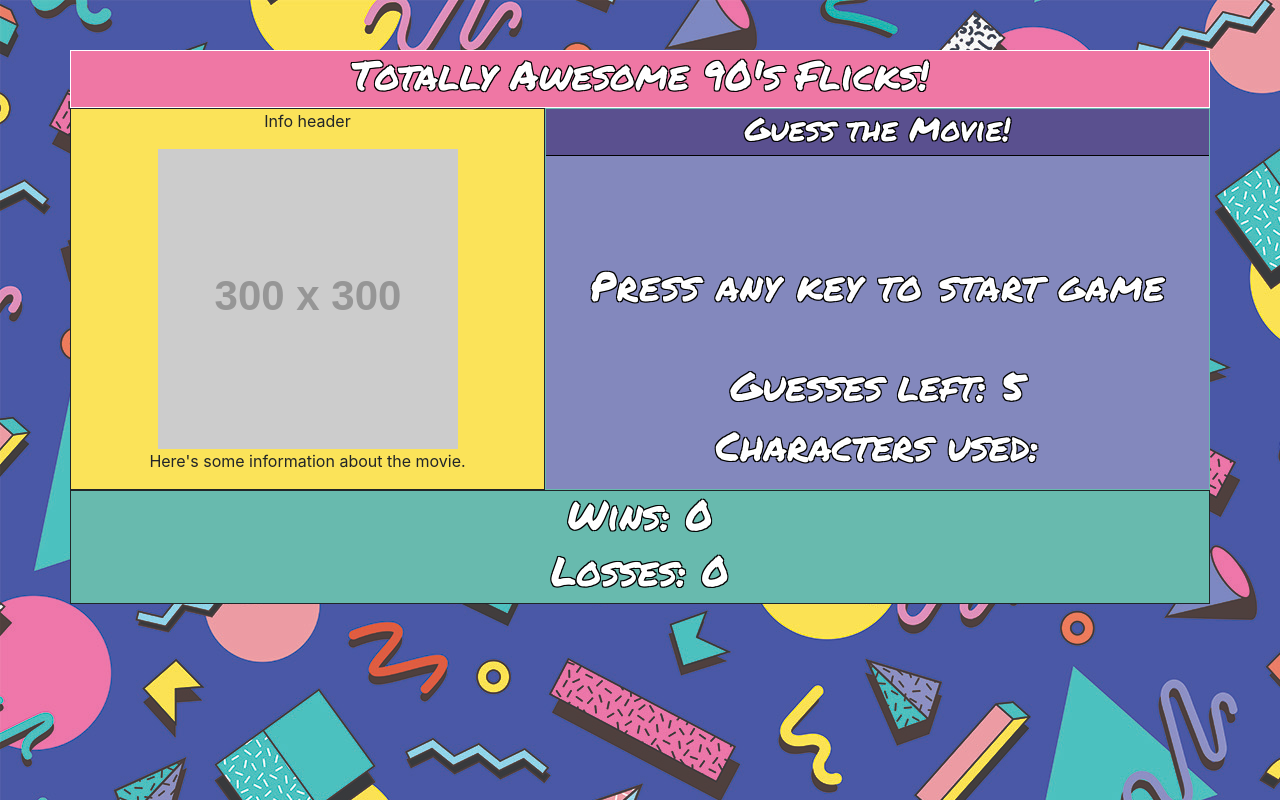
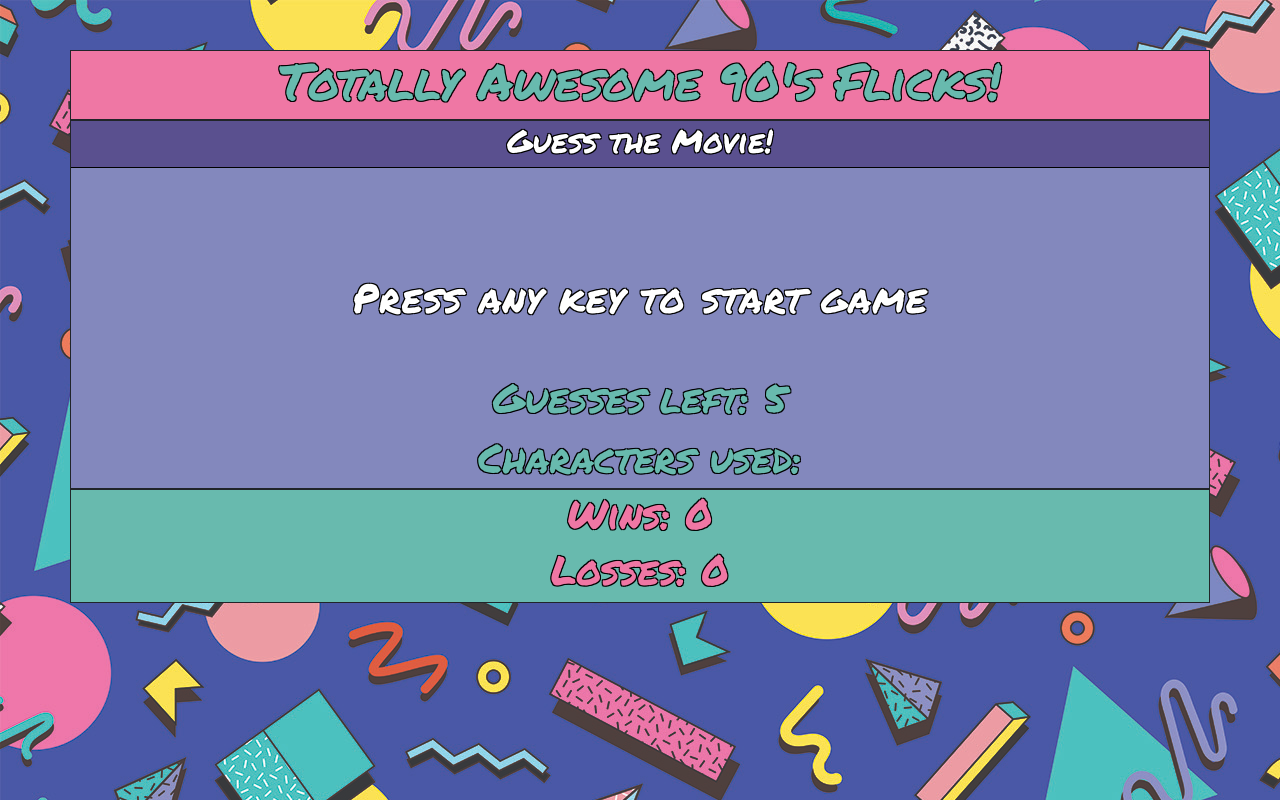
Before and after one commit to joecooler21/Word-Guess-Game, a plain HTML site: page index.html in a window 1280 px wide. Drawn offline with nearby package versions, Linux system fonts and the light colour scheme; placeholder pictures from the web are drawn by us.

Commit message:
game code and UI done, various tweaks

```diff
--- a/assets/css/style.css
+++ b/assets/css/style.css
@@ -39,27 +39,49 @@ body {
     letter-spacing: 1px;
 }
 
-.pink {
+.pink-bg {
     background-color: rgba(239, 119, 164, 1);
 }
 
-.yellow {
+.pink-text {
+    color: rgba(239, 119, 164, 1);
+}
+
+.yellow-bg {
     background-color: rgba(251, 227, 89, 1);
 }
 
-.blue {
+.blue-bg {
     background-color: rgba(104, 186, 174, 1);
 }
 
-.purple
+.purple-bg
 {
     background-color: rgba(131, 136, 189, 1);
+}
+
+.light-purple-text {
+    color: rgba(131, 136, 189, 1);
+}
+
+.green-text {
     color: rgba(104, 186, 174, 1);
+}
+
+.white-text {
+    color: white;
+}
+
+.red-text {
+    color: rgba(220, 91, 64, 1)
+}
+
+.header {
+    font-size: 50px;
 }
 
 .outline {
     font-family: 'Permanent Marker', cursive;
-        color: white;
         font-size: 40px;
         text-shadow: -1px 1px 0 #000,
                       1px 1px 0 #000,
--- a/assets/javascript/game.js
+++ b/assets/javascript/game.js
@@ -1,4 +1,7 @@
 // initialize game
+
+var movList = ["friday","boogie nights", "fargo", "groundhog day", "the big lebowski", "dazed and confused", "goodfellas", "pulp fiction", "reservoir dogs", "casino", "the usual suspects", "office space", "forrest gump", "the shawshank redemption", "fight club", "seven"];
+var maxMov = movList.length;
 
 var gameState = false;
 var movie = pickMovie();
@@ -12,18 +15,18 @@ var used = "";
 var wins = 0;
 var losses = 0;
 var usedFound = false;
-var x = document.getElementsByClassName ("gBlank");
-
-document.addEventListener("keypress", startGame);
+var lastMovie = 0;
 
 
+var mainText = document.getElementsByClassName ("gBlank");
 
+document.addEventListener("keyup", startGame);
 
 function startGame() {
 
     if (!gameState)
     {
-        x[0].style.letterSpacing = "10px";
+        mainText[0].style.letterSpacing = "10px";
         gameText[0].textContent = blankText;
 
         gameState = true;
@@ -92,7 +95,7 @@ function startGame() {
 
 }
 
-function resetGame() {
+function resetGame() { // reset main playing field with new movie, fresh guesses and empty char used field
     movie = pickMovie();
     gameText[0].textContent = hideMovie(movie);
     guesses = 5;
@@ -107,13 +110,22 @@ function resetText() {
     gameText[2].textContent = "Characters used: ";
 }
 
-function pickMovie() {
-    var movList = ["boogie nights", "fargo", "groundhog day", "the big lebowski", "dazed and confused", "goodfellas", "pulp fiction", "reservoir dogs", "casino", "the usual suspects", "office space", "forrest gump", "the shawshank redemption", "fight club", "seven"]
-    var rNum = Math.floor((Math.random() * 15) + 0);
-    return movList[rNum];
+
+
+function pickMovie() { // pick a random movie from the main movie array to put into play, then remove from array so duplicate aren't played and game ends once list has been exhausted
+    if (movList.length > 0) {
+        var mov = "";
+        var rNum = Math.floor((Math.random() * movList.length) + 0);
+        mov = movList[rNum];
+        movList.splice(rNum, 1);
+        return mov;
+    } else
+    mainText[0].textContent = "Game Over!";
+    gameText[1].textContent = "";
+    gameText[2].textContent = "";
 }
 
-function hideMovie(movieName) {
+function hideMovie(movieName) { // return movie title as blank text for main game text field
     var empty = "";
 
     for (var i = 0; i <= movieName.length - 1; i++) {
--- a/index.html
+++ b/index.html
@@ -15,26 +15,22 @@
 
     <div class="container">
         <div class="row retroPink">
-            <div class="col col-md-12 pink outline"><h1>Totally Awesome 90's Flicks!</h1></div>
+            <div class="col col-md-12 outline pink-bg"><h1 class="header green-text">Totally Awesome 90's Flicks!</h1></div>
         </div>
         <div class="row">
-            <div class="col col-xl-5 col-lg-5 col-md-6 yellow">
-                <p>Info header</p>
-                <img src="https://via.placeholder.com/300"></img>
-                <p>Here's some information about the movie.</p>
-            </div>
-            <div class="col col-xl-7 col-lg-7 col-md-6 purple">
-                <div class="row gHeader outline"><h2>Guess the Movie!</h2></div>
+
+            <div class="col col-xl-12 col-lg-12 col-md-12 purple-bg">
+                <div class="row gHeader outline"><h2 class="white-text">Guess the Movie!</h2></div>
                 <div class="game container">
 
-                    <div class="gText gBlank outline">Press any key to start game</div>
-                    <div class="gText gLeft outline"<h2></h2></div>
-                    <div class="gText gAlready outline"<h2></h2></div>
+                    <div class="gText gBlank outline white-text">Press any key to start game</div>
+                    <div class="gText gLeft outline green-text"<h2></h2></div>
+                    <div class="gText gAlready outline green-text"<h2>"></h2></div>
                 </div>
         </div>
         </div>
-        <div class="row blue">
-            <div class="col col-md-12"><h2 class="gText outline">Wins: 0</h2><h2 class="gText outline">Losses: 0</h2></div>
+        <div class="row blue-bg">
+            <div class="col col-md-12"><h2 class="gText outline pink-text">Wins: 0</h2><h2 class="gText outline pink-text">Losses: 0</h2></div>
     </div>
     <script src="assets\javascript\game.js"></script>
 </body>
```
